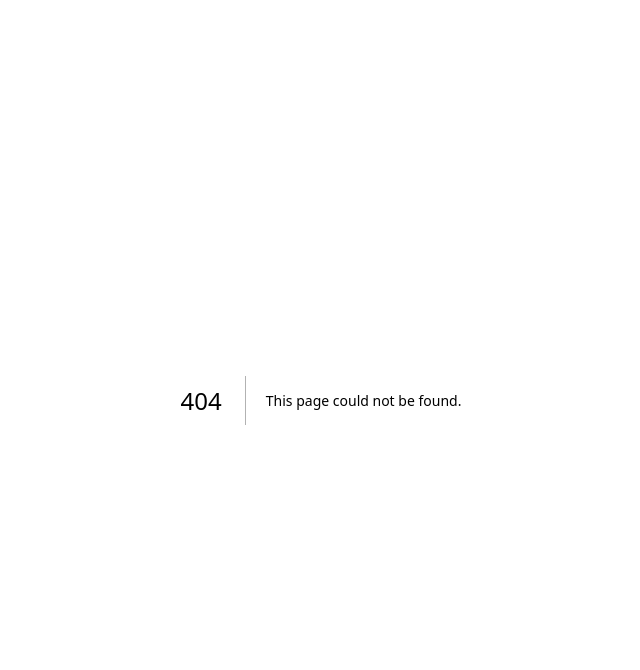
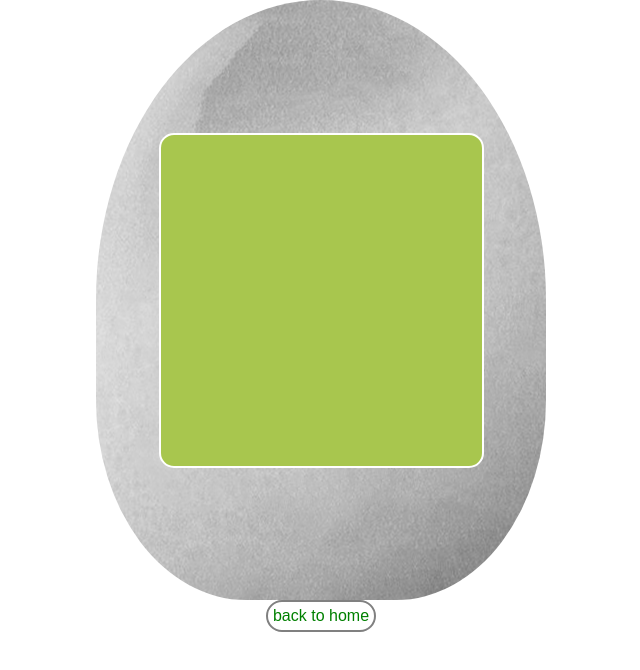
Before and after one commit to levinthiel/KoroKoro, a Next.js app: page /KoroDexPage in a window 1280 px wide. Before the commit this address had no page. Shown: the top 670 px of the page, without its empty margins (319-959 px from the left). Built offline with nearby package versions, Linux system fonts and the light colour scheme.

Commit message:
feat: add Link to HomePage, create folder and adjust game UI page to app router

```diff
--- a/app/KoroDexPage.js
+++ b/app/KoroDexPage/page.js
@@ -1,12 +1,20 @@
+'use client'
+
 import styled from "styled-components";
+import Link from "next/link";
 
 export default function KoroDexPage() {
 
 
     return(
+      <>
         <Egg>
           <Screen/>
        </Egg>
+       <LinkWrapper>
+       <Link href=".">back to home</Link>
+       </LinkWrapper>
+       </>
     );
 }
 
@@ -31,3 +39,13 @@ const Screen = styled.div`
   min-height: 335px;
   border-radius: 15px;
 `
+
+const LinkWrapper = styled.div`
+  color: green;
+  background-color: white;
+  border: 2px solid grey;
+  border-radius: 20px;
+  padding: 5px;
+  position: absolute;
+  top: 600px
+`
--- a/app/page.js
+++ b/app/page.js
@@ -1,11 +1,11 @@
 // TypeError: createContext only works in Client Components. Add the "use client" directive at the top of the file to use it. Read more: https://nextjs.org/docs/messages/context-in-server-component
 // this helped fixing it:
 'use client'
-import KoroDexPage from "./KoroDexPage";
+
 // TODO: find out what this does exactly
 // TODO: assess assumoption: might have been caused by trying to use Global CSS in parallel to styled compoments
 
-import styles from "./page.module.css";
+// import styles from "./page.module.css";
 // TODO: check if this is still needed and delete if possible
 
 import styled from "styled-components";
@@ -20,7 +20,7 @@ export default function Home() {
       <IntroScreen1>studio logo</IntroScreen1>
       <IntroScreen2>game logo</IntroScreen2>
       <IntroScreen3>
-        <Link href='KoroDexPage'>KoroDexPage</Link>
+        <Link href="./KoroDexPage">KoroDexPage</Link>
       </IntroScreen3>
         {/* <KoroDexPage/> */}
       </Wrapper>
```
